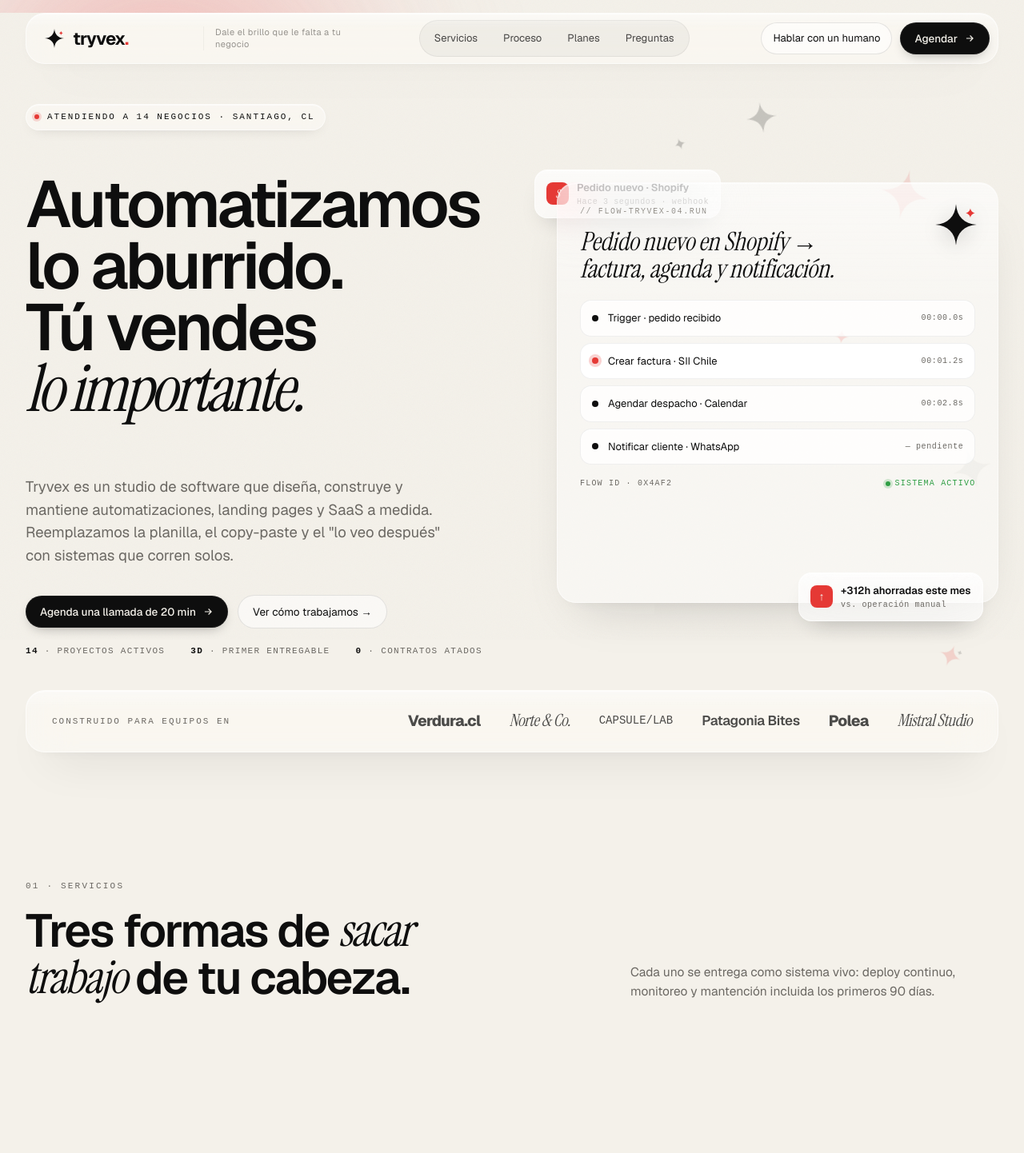
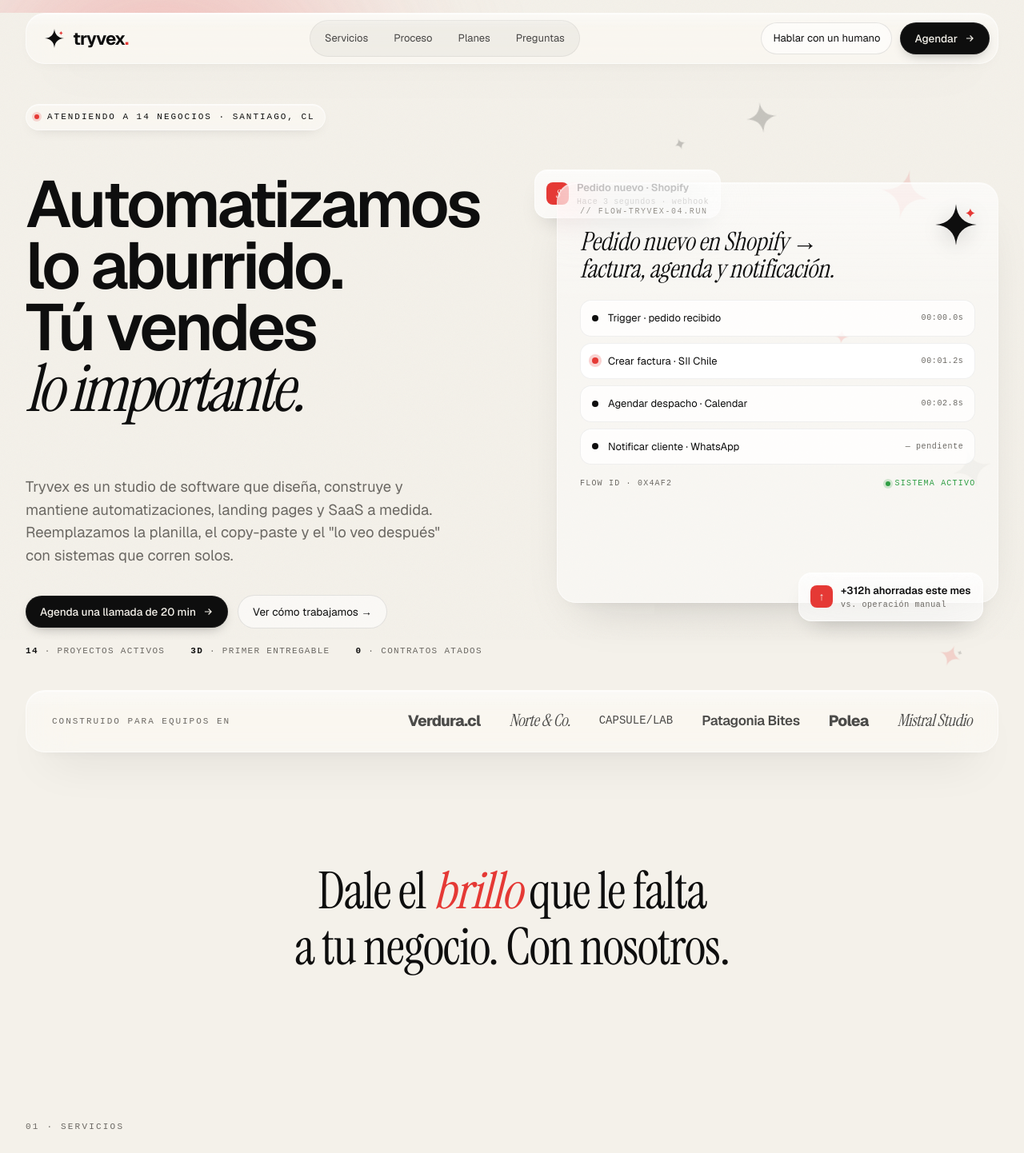
Before and after one commit to TryvexTeam/Tryvex-Landing, a Next.js app: page / in a window 1280 px wide. Shown: the top 1442 px of the page at 80% size. Built offline with nearby package versions, Linux system fonts and the light colour scheme.

Commit message:
feat: move slogan to editorial manifesto section between hero and services

```diff
--- a/src/app/page.tsx
+++ b/src/app/page.tsx
@@ -30,7 +30,6 @@
       <svg className="logo-mark"><use href="#spark"/></svg>
       <span className="logo-word">tryvex<span className="dot">.</span></span>
     </a>
-    <span className="logo-tagline">Dale el brillo que le falta a tu negocio</span>
     <div className="nav-links">
       <a href="#services">Servicios</a>
       <a href="#process">Proceso</a>
@@ -139,6 +138,15 @@
         <span className="strip-logo serif">Mistral Studio</span>
       </div>
     </div>
+  </div>
+</section>
+
+{/* MANIFESTO */}
+<section className="manifesto-break">
+  <div className="wrap">
+    <p className="manifesto-line" data-anim="fade-up">
+      Dale el <em>brillo</em> que le falta<br/>a tu negocio. Con nosotros.
+    </p>
   </div>
 </section>
 
--- a/src/features/landing/landing.css
+++ b/src/features/landing/landing.css
@@ -202,17 +202,6 @@
   .logo-mark { width: 26px; height: 26px; display: block; }
   .logo-word { font-weight: 700; font-size: 22px; letter-spacing: -0.04em; }
   .logo-word .dot { color: var(--red); }
-  .logo-tagline {
-    font-size: 11px;
-    letter-spacing: 0.04em;
-    color: var(--muted);
-    opacity: 0.7;
-    max-width: 180px;
-    line-height: 1.35;
-    border-left: 1px solid var(--line-soft);
-    padding-left: 14px;
-    margin-left: 4px;
-  }
   .nav-links { display: flex; gap: 4px; padding: 4px; border-radius: 999px;
     background: rgba(14,14,14,0.04); border: 1px solid var(--line-soft); }
   .nav-links a {
@@ -368,6 +357,26 @@
   }
   h2 em { font-family: 'Instrument Serif', serif; font-style: italic; font-weight: 400; }
   .sec-sub { color: var(--muted); max-width: 460px; font-size: 15.5px; line-height: 1.55; }
+
+  /* ======= MANIFESTO ======= */
+  .manifesto-break {
+    padding: 80px 0;
+    text-align: center;
+    position: relative;
+  }
+  .manifesto-line {
+    font-family: var(--font-instrument-serif), Georgia, serif;
+    font-size: clamp(2.6rem, 5vw, 5.5rem);
+    line-height: 1.1;
+    letter-spacing: -0.02em;
+    color: var(--ink);
+    margin: 0 auto;
+    max-width: 800px;
+  }
+  .manifesto-line em {
+    font-style: italic;
+    color: var(--red);
+  }
 
   /* ======= SERVICES ======= */
   .services { display: grid; grid-template-columns: repeat(3, 1fr); gap: 16px; }
```
